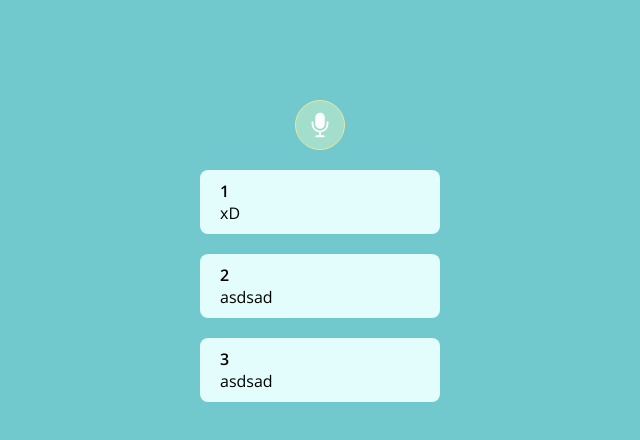
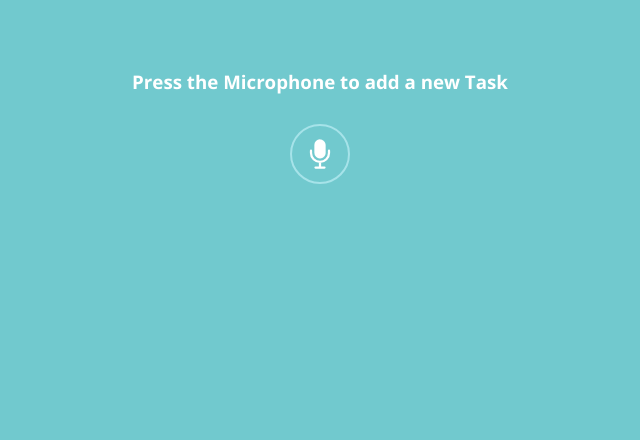
Before and after one commit to rydkvist/voice-recognition-todo-list, a React (Create React App) app: page / in a window 1280 px wide. Shown: the top 440 px of the page, without its empty margins (320-960 px from the left). Built offline with nearby package versions, Linux system fonts and the light colour scheme.

Commit message:
Improvement fixes

```diff
--- a/src/App.jsx
+++ b/src/App.jsx
@@ -1,40 +1,33 @@
 import React, { useState, useEffect } from "react";
-import styled from "styled-components";
-
-/*
-
-COLORS
-
-very light cyan: #e3fdfd;
-light cyan: #cbf1f5;
-cyan: #a6e3e9;
-dark cyan: #71c9ce;
-
-*/
+import { Spinner } from "./Spinner";
+import styled, { css } from "styled-components";
 
 const Main = styled.div`
   display: flex;
   justify-content: center;
   align-items: center;
   flex-direction: column;
-  margin-top: 6.25rem;
+  margin-top: 3.125rem;
 `;
 
 const Button = styled.button`
   display: grid;
   place-items: center;
-  width: 3.125rem;
-  height: 3.125rem;
+  width: 3.75rem;
+  height: 3.75rem;
   border-radius: 50%;
-  font-size: 1.875rem;
+  font-size: 2.25rem;
   color: white;
-  background-color: #a3ddcb;
-  border: 1px solid #e8e9a1;
-
+  background-color: #71c9ce;
+  border: 2px solid #a6e3e9;
+  box-shadow: 0px;
   transition: background-color 0.3s ease-in-out;
 
   &:hover  {
-    background-color: #71c9ce;
+    background-color: #a6e3e9;
+  }
+  &:focus {
+    box-shadow: 0px 0px 5px 2px rgba(163, 221, 203, 0.75);
   }
 `;
 
@@ -45,8 +38,26 @@ const StyledCard = styled.div`
   width: 12.5rem;
   border-radius: 8px;
   background-color: #e3fdfd;
+  margin: 1.25rem 0rem;
+`;
 
-  margin: 1.25rem 0rem;
+const Title = styled.h3`
+  color: white;
+  margin-bottom: 1.875rem;
+  text-align: center;
+  padding: 0rem 1.25rem;
+`;
+
+const Label = styled.p`
+  margin-top: 0.625rem;
+  font-size: 0.875rem;
+  text-align: center;
+  opacity: 0.75;
+  color: white;
+  ${(props) =>
+    css`
+      visibility: ${props.isVisible ? "visible" : "hidden"};
+    `}
 `;
 
 const Number = styled.p`
@@ -57,14 +68,12 @@ const Description = styled.p`
   overflow-x: hidden;
 `;
 
-const Card = ({ position, description }) => {
-  return (
-    <StyledCard>
-      <Number>{position}</Number>
-      <Description contentEditable>{description}</Description>
-    </StyledCard>
-  );
-};
+const Card = ({ position, description }) => (
+  <StyledCard>
+    <Number>{position}</Number>
+    <Description>{description}</Description>
+  </StyledCard>
+);
 
 const App = () => {
   const SpeechRecognition =
@@ -73,45 +82,46 @@ const App = () => {
   var recognition = new SpeechRecognition();
 
   const [todoList, setTodoList] = useState([]);
-  const [voiceInput, setVoiceInput] = useState({ value: "" });
-  const [isLoading, setIsLoading] = useState(false);
+  const [isListening, setIsListening] = useState(false);
 
   const onRecognition = () => {
     recognition.start();
 
-    recognition.onspeechstart = () => setIsLoading(true);
-    recognition.onspeechend = () => setIsLoading(false);
+    recognition.onspeechstart = () => setIsListening(true);
+    recognition.onspeechend = () => setIsListening(false);
 
     recognition.onresult = (event) => {
       if (event.results.length > 0) {
         let transcriptResult = event.results[0][0].transcript;
 
-        if (transcriptResult === "") {
+        if (!transcriptResult) {
           alert("I didn't really catch that, try again please");
         } else {
-          setVoiceInput({ ...voiceInput, value: transcriptResult });
-          setTodoList([...todoList, voiceInput.value]);
+          setTodoList([
+            ...todoList,
+            { id: todoList.length, value: transcriptResult },
+          ]);
         }
       }
     };
   };
 
   useEffect(() => {
-    setTodoList(["xD", "asdsad", "asdsad"]);
-  }, []);
+    console.log(todoList);
+  }, [todoList]);
 
   return (
     <Main>
+      <Title>Press the Microphone to add a new Task</Title>
       <Button type="button" onClick={onRecognition}>
-        {isLoading ? "..." : <ion-icon name="mic" />}
+        {isListening ? <Spinner /> : <ion-icon name="mic" />}
       </Button>
+      <Label isVisible={isListening}>Listening...</Label>
 
       <div>
-        {todoList.map((description, index) => {
-          return (
-            <Card key={index} description={description} position={index + 1} />
-          );
-        })}
+        {todoList.map((item) => (
+          <Card key={item.id} description={item.value} position={item.id + 1} />
+        ))}
       </div>
     </Main>
   );
--- /dev/null
+++ b/src/Spinner.jsx
@@ -0,0 +1,37 @@
+import React from "react";
+
+export const Spinner = () => (
+  <svg
+    xmlns="http://www.w3.org/2000/svg"
+    style={{
+      margin: "auto",
+      background: "none",
+      display: "block",
+      shapeRendering: "auto",
+    }}
+    width="3.125rem"
+    height="3.125rem"
+    viewBox="0 0 100 100"
+    preserveAspectRatio="xMidYMid"
+  >
+    <circle
+      cx="50"
+      cy="50"
+      r="20"
+      strokeWidth="8"
+      stroke="#e3fdfd"
+      strokeDasharray="47.12388980384689 47.12388980384689"
+      fill="none"
+      strokeLinecap="round"
+    >
+      <animateTransform
+        attributeName="transform"
+        type="rotate"
+        repeatCount="indefinite"
+        dur="1s"
+        keyTimes="0;1"
+        values="0 50 50;360 50 50"
+      />
+    </circle>
+  </svg>
+);
```
Also changed, not shown: 1 other file (tests, documents, lock files or other folders).
